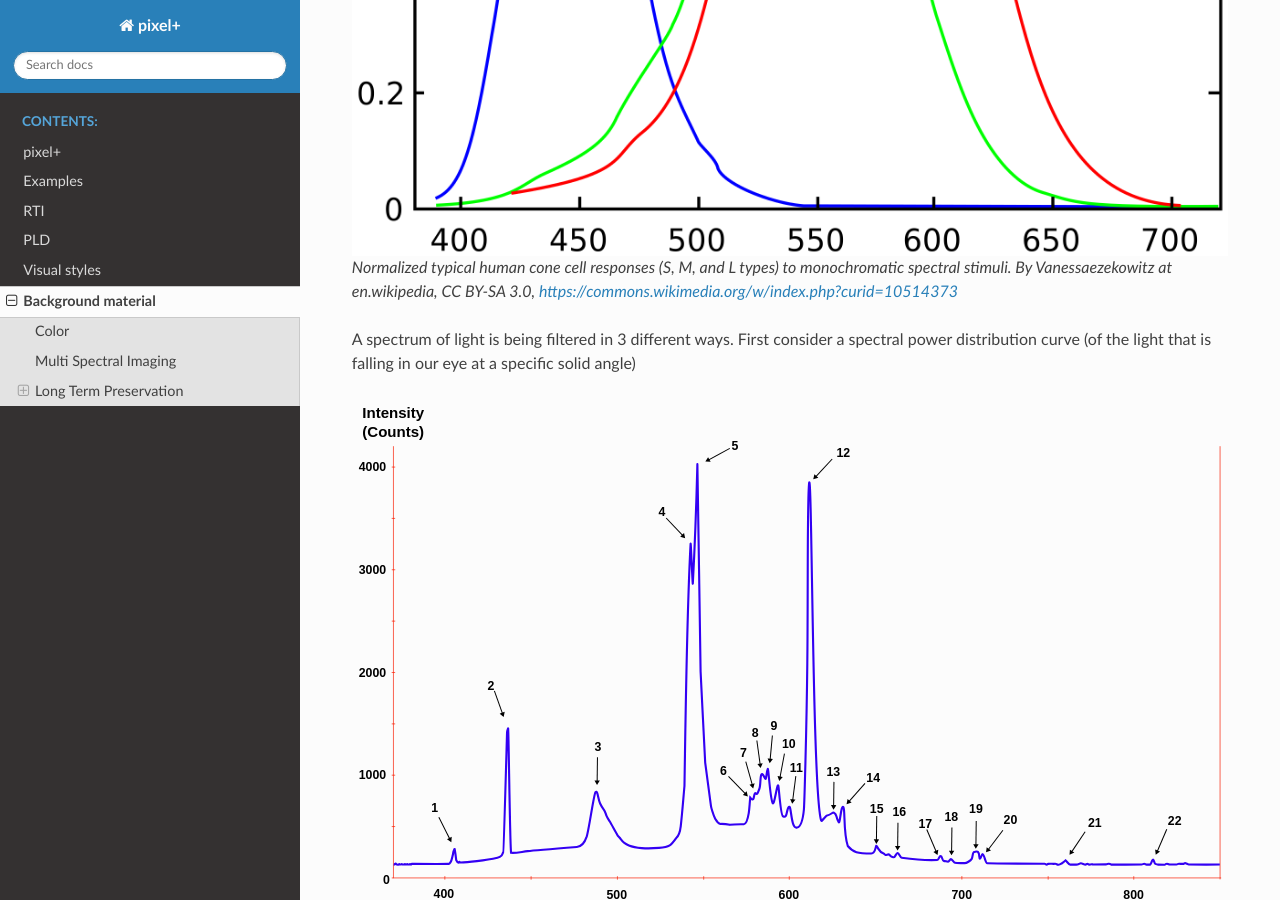
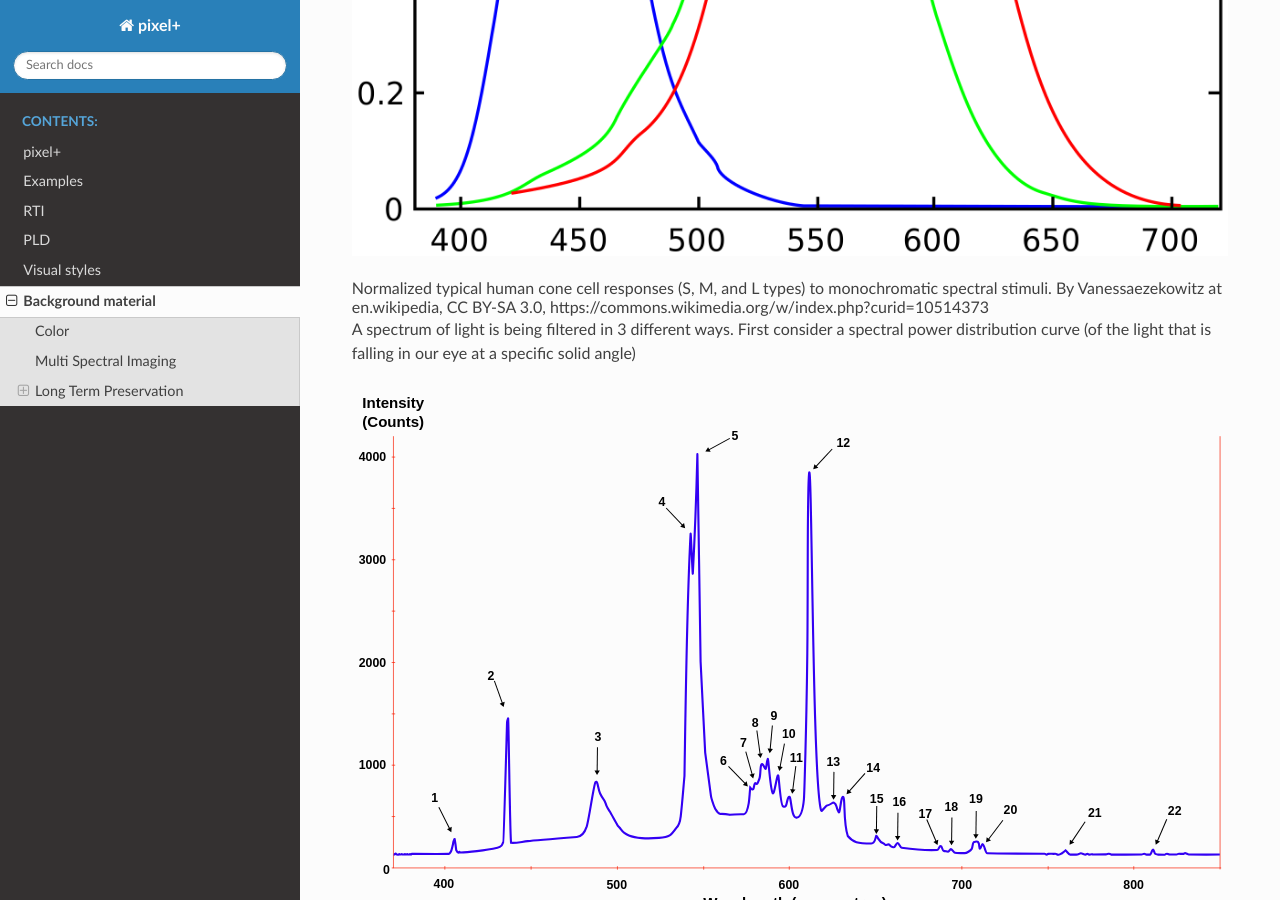
Before and after one commit to vvanwedd/heritagevisualisation, a Sphinx documentation site: the page built from source/backgroundmaterial.rst, in a window 1280 px wide and 900 px high, scrolled down 815 px. Built offline with Sphinx 7.4.7 and the Read the Docs theme 2.0.0, drawn with Linux system fonts in a browser that asks for light colours.

Commit message:
Update backgroundmaterial.rst

```diff
--- a/source/backgroundmaterial.rst
+++ b/source/backgroundmaterial.rst
@@ -8,7 +8,9 @@
 
 We humans typically have 3 types of cells in our eyes to distiguish color. Some men have 2, some women even have 4, but most of us have 3.
 
-.. figure:: _static/images/Cones_SMJ2_E.svg.png
+.. raw:: html
+
+    <img src="_static/images/Cones_SMJ2_E.svg.png" height="250px">
 
   Normalized typical human cone cell responses (S, M, and L types) to monochromatic spectral stimuli. By Vanessaezekowitz at en.wikipedia, CC BY-SA 3.0, https://commons.wikimedia.org/w/index.php?curid=10514373
 
```
